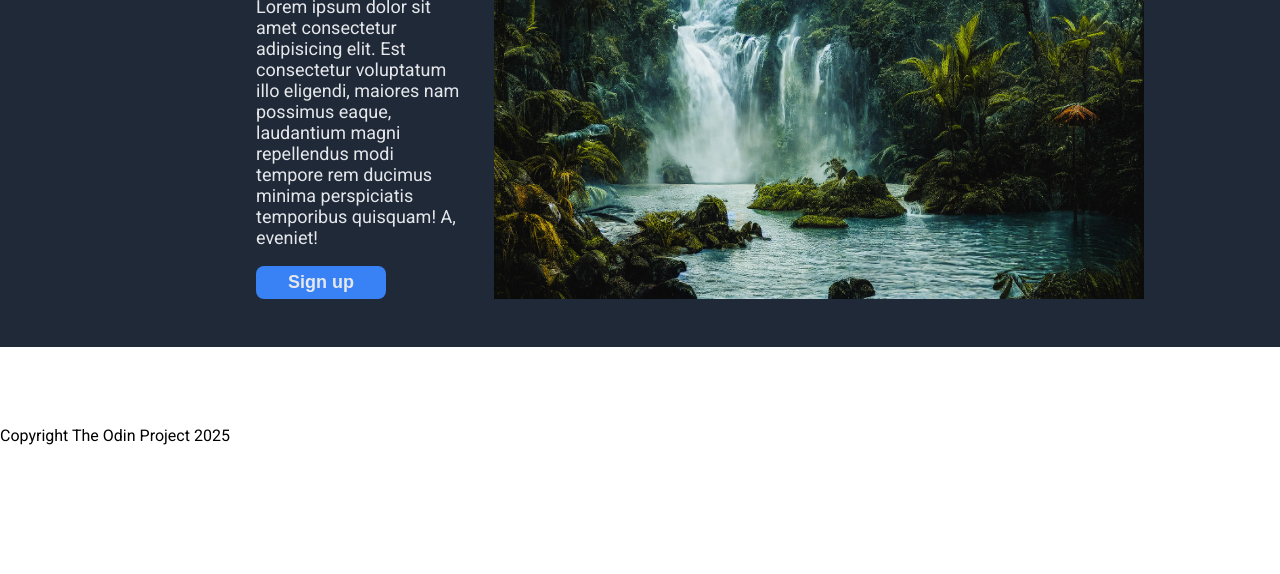
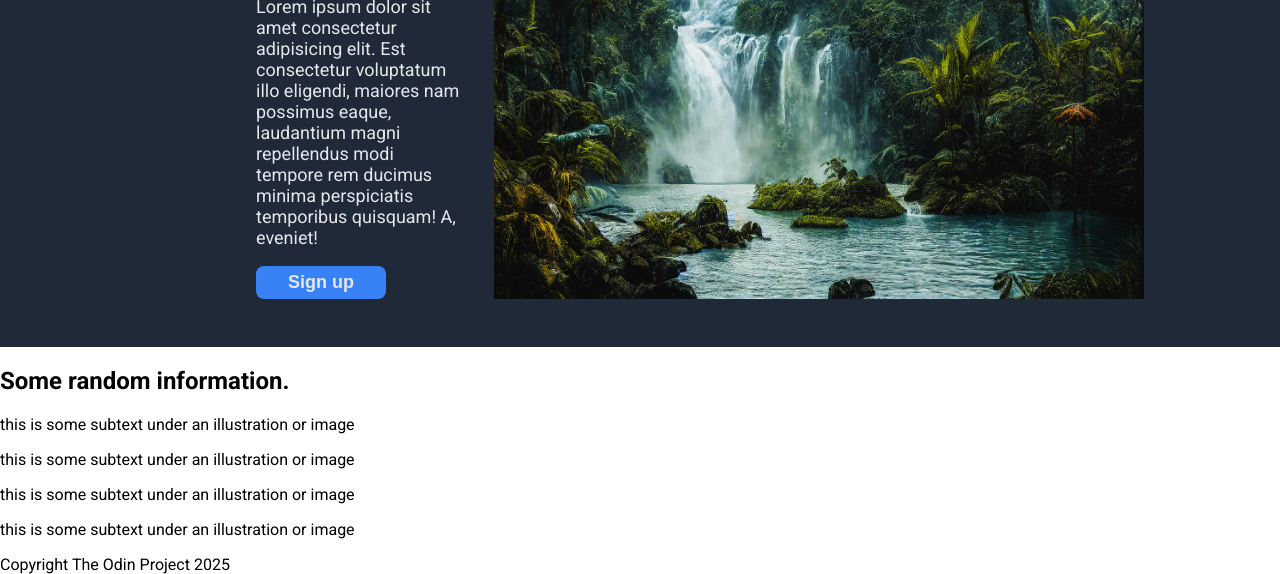
Before and after one commit to AleLoiac/landing-page, a plain HTML site: page index.html in a window 1280 px wide. Shown: the part 355-929 px from the top of the page. Before the commit the page ends 800 px from the top, so only its background shows below. Drawn offline with Linux system fonts and the light colour scheme.

Commit message:
Add card section html content

```diff
--- a/index.html
+++ b/index.html
@@ -29,7 +29,25 @@
             <img src="./img/tropical-landscape.jpg" alt="image of a tropical forest" style="width:650px; height:auto;">
         </div>
         <div id="cards" class="cards">
-
+            <h2>Some random information.</h2>
+            <div class="container">
+                <div class="card">
+                    <div class="card-img"></div>
+                    <p class="card-text">this is some subtext under an illustration or image</p>
+                </div>
+                <div class="card">
+                    <div class="card-img"></div>
+                    <p class="card-text">this is some subtext under an illustration or image</p>
+                </div>
+                <div class="card">
+                    <div class="card-img"></div>
+                    <p class="card-text">this is some subtext under an illustration or image</p>
+                </div>
+                <div class="card">
+                    <div class="card-img"></div>
+                    <p class="card-text">this is some subtext under an illustration or image</p>
+                </div>
+            </div>
         </div>
         <div id="quote" class="quote">
 
```
